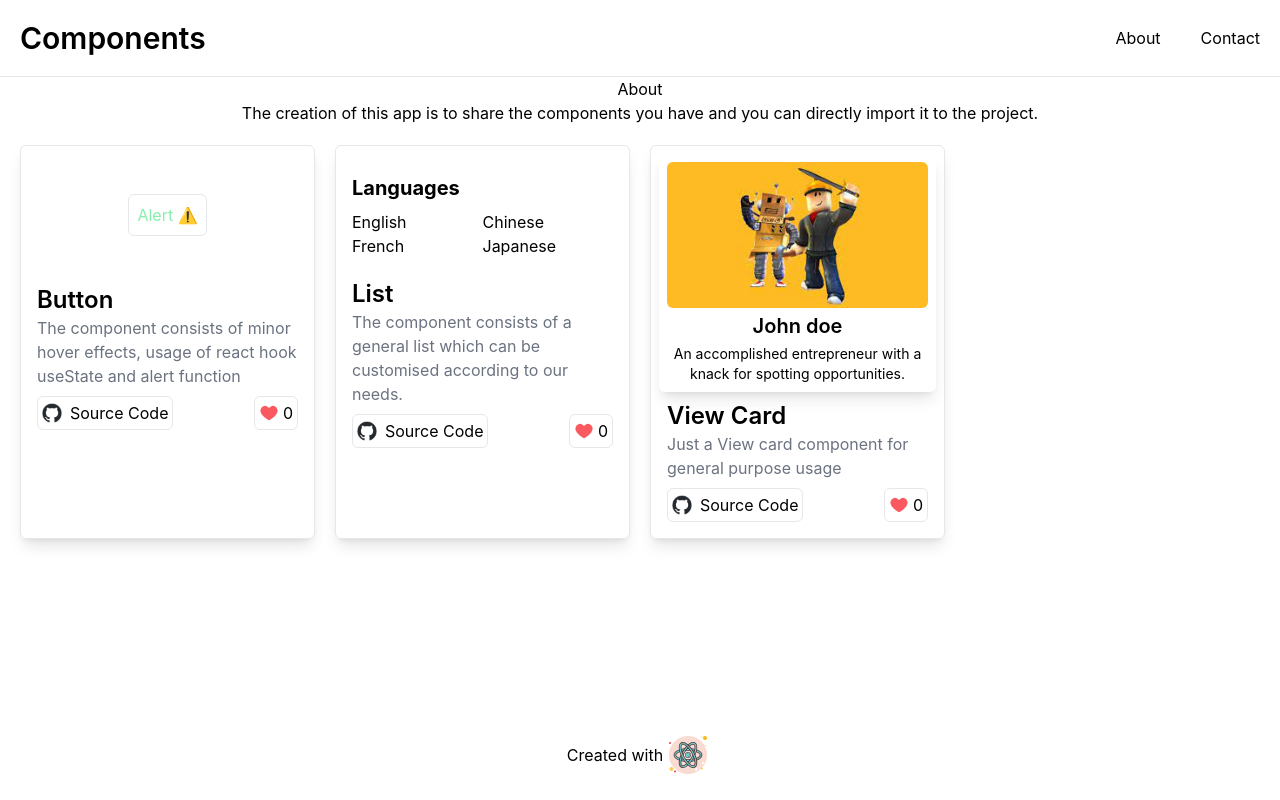
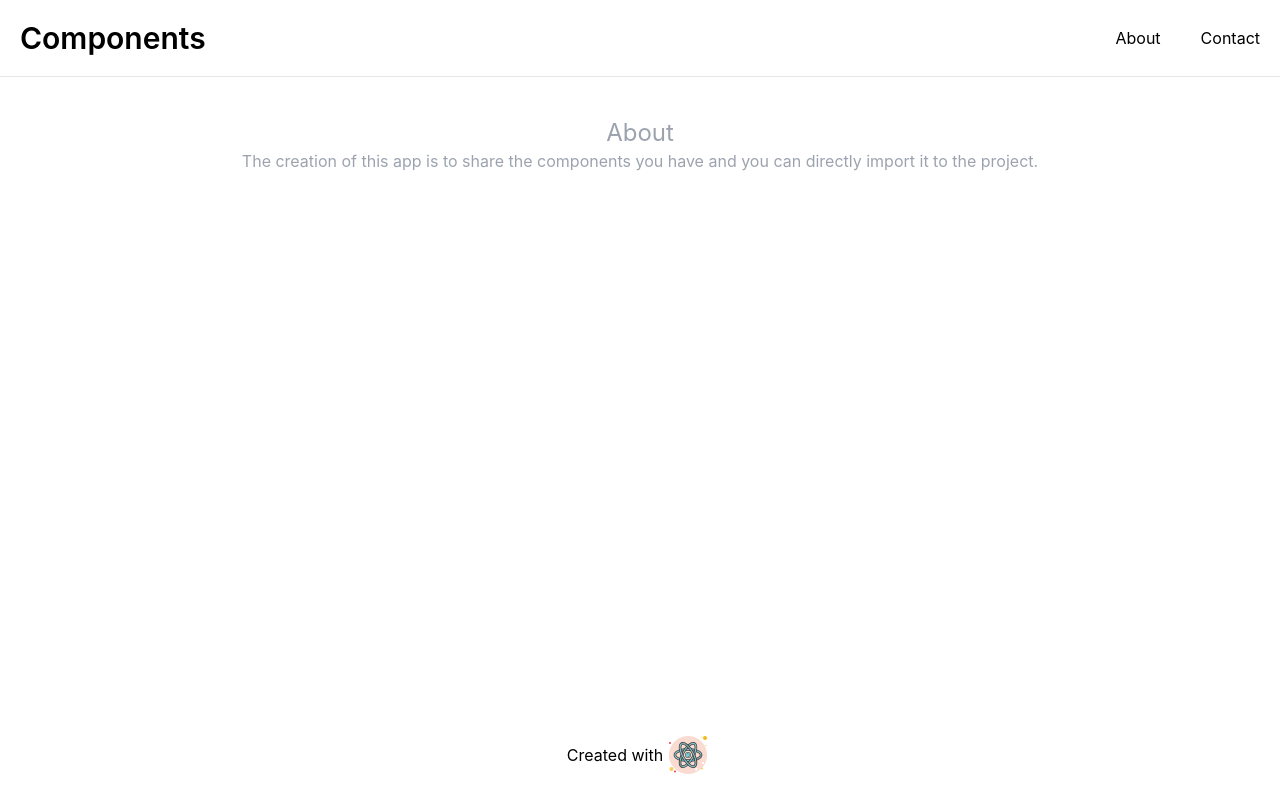
Before and after one commit to radzhiv25/Components, a React (Create React App) app: page /about in a window 1280 px wide. Built offline with nearby package versions, Linux system fonts and the light colour scheme.

Commit message:
Made new components and created a new folder pages

```diff
--- a/package.json
+++ b/package.json
@@ -3,6 +3,7 @@
   "version": "0.1.0",
   "private": true,
   "dependencies": {
+    "@primer/octicons-react": "^19.4.0",
     "@testing-library/jest-dom": "^5.16.5",
     "@testing-library/react": "^13.4.0",
     "@testing-library/user-event": "^13.5.0",
--- a/src/App.js
+++ b/src/App.js
@@ -4,17 +4,19 @@ import { Routes, Route } from 'react-router-dom';
 import { Navbar } from './components/Navbar';
 import { Hero } from './components/Hero';
 import { Footer } from './components/Footer';
-import { About } from './components/About';
+import { About } from './pages/About';
+import { Contact } from './pages/contact';
 
 function App() {
   return (
     <div className="App">
       <Navbar />
       <Routes>
-        <Route path='/' />
+        <Route path='/' element={<Hero/>} />
         <Route path="/about" element={<About/>}/>
+        <Route path='/contact' element={<Contact/>} />
       </Routes>
-      <Hero className="h-full"/>
+      {/* <Hero className="h-full"/> */}
       <Footer />
     </div>
   );
--- a/src/components/Footer.js
+++ b/src/components/Footer.js
@@ -2,7 +2,7 @@
 
 export const Footer = () => {
   return (
-    <div className="footer p-5 w-full fixed bottom-0">
+    <div className="footer p-5 w-full md:fixed bottom-0">
         <p className="flex justify-center items-center">
             Created with
             <span>
--- a/src/components/Hero.js
+++ b/src/components/Hero.js
@@ -3,6 +3,7 @@ import {Card} from './Card'
 import {Button} from './button'
 import {List} from './List'
 import { TestCard } from './TestCard'
+import { Icons } from './icon'
 
 export const Hero = () => {
   return (
@@ -30,6 +31,14 @@ export const Hero = () => {
           bio="Just a View card component for general purpose usage"
           link=""/>
         </div>
+        <div className="card4 p-2 flex flex-col border shadow-lg rounded-md">
+          <Icons/>
+          <Card
+          name="icon"
+          bio="Just a normal react component containing icons."
+          link=""
+          />
+        </div>
     </div>
   )
 }
--- a/src/components/List.js
+++ b/src/components/List.js
@@ -1,17 +1,14 @@
 // import { useEffect } from "react"
 
-export const List = () => {;
+export const List = () => {
     return (
-        <div className="list my-1 p-2">
+        <div className="list mx-auto my-10 p-2 flex-1 border">
             <h1 className="text-xl font-bold my-2">Languages</h1>
-            <ul className="grid grid-cols-2 cursor-pointer">
-                <div className="item1 flex items-center">
-                    <li className="eng">English</li>
-                    {/* <input type="checkbox" name="" id="" className=""/> */}
-                </div>
-                <li className="">Chinese</li>
-                <li className="">French</li>
-                <li className="">Japanese</li>
+            <ul className="grid grid-cols-2 gap-x-10 cursor-pointer text-gray-400 font-medium">
+                <li className="hover:text-gray-800">English</li>
+                <li className="hover:text-green-400">Chinese</li>
+                <li className="hover:text-blue-400">French</li>
+                <li className="hover:text-red-400">Japanese</li>
             </ul>
         </div>
     )
--- a/src/components/Navbar.js
+++ b/src/components/Navbar.js
@@ -4,14 +4,22 @@ import {Link} from 'react-router-dom'
 export const Navbar = () => {
     return(
         <div className="nav p-5 flex justify-between items-center border-b">
-            <h1 className="text-3xl font-semibold">Components</h1>
+            <h1 className="text-3xl font-semibold">
+                <Link to="/">
+                    Components
+                </Link>
+            </h1>
             <ul className="flex gap-10">
                 <li>
                     <Link to="/About">
                         About
                     </Link>
                 </li>
-                <li>Contact</li>
+                <li>
+                    <Link to="/contact">
+                    Contact
+                    </Link>
+                </li>
             </ul>
         </div>
     )
--- a/src/components/TestCard.js
+++ b/src/components/TestCard.js
@@ -2,7 +2,7 @@ import React from 'react'
 
 export const TestCard = () => {
   return (
-    <div className='p-2 shadow-lg rounded-md hover:scale-105 text-center space-y-1'>
+    <div className='p-2 shadow-lg rounded-md hover:scale-95 text-center space-y-1 flex-1'>
       <img src="/images/roblox.jpeg" alt="" className='rounded-md'/>
       <h1 className='text-xl font-semibold'>John doe</h1>
       <p className='text-sm'>An accomplished entrepreneur with a knack for spotting opportunities.</p>
--- a/src/components/button.js
+++ b/src/components/button.js
@@ -1,8 +1,10 @@
 export const Button = () => {
     return(
-        <div className="btn mx-auto my-10">
+        <div className="btn mx-auto my-20 flex-1">
             <button className="p-2 text-green-300 border rounded-md hover:scale-105 hover:font-bold hover:bg-red-500 hover:text-white"
-            onClick={() => alert("This is the alert component")}>Alert ⚠️</button>
+            onClick={() => alert("This is the alert component")}>
+                Alert ⚠️
+            </button>
         </div>
     )
 }
--- /dev/null
+++ b/src/components/icon.js
@@ -0,0 +1,18 @@
+import { BroadcastIcon } from "@primer/octicons-react"
+
+export const Icons = () => {
+    return(
+        <div className="flex-1 mx-auto my-20">
+            <ul className="">
+                <li>
+                    <BroadcastIcon size={16} className="text-gray-500 hover:text-blue-600 hover:scale-105"/>
+                </li>
+                <li>
+
+                </li>
+                <li></li>
+                <li></li>
+            </ul>
+        </div>
+    )
+}
--- a/src/components/About.js
+++ b/src/pages/About.js
@@ -2,8 +2,8 @@
 
 export const About = () => {
   return (
-    <div className="about text-center">
-        <h1>About</h1>
+    <div className="mt-10 text-center text-gray-400">
+        <h1 className="text-2xl">About</h1>
         <p>The creation of this app is to share the components you have and you can directly import it to the project.</p>
     </div>
   )
--- /dev/null
+++ b/src/pages/contact.js
@@ -0,0 +1,9 @@
+export const Contact = () => {
+    return (
+        <div className="mt-10">
+            <h1 className="text-xl text-center font-semibold text-gray-500">
+                Hey this is Rajeev Krishna.
+            </h1>
+        </div>
+    )
+}
```
Also changed, not shown: 1 other file (tests, documents, lock files or other folders).
